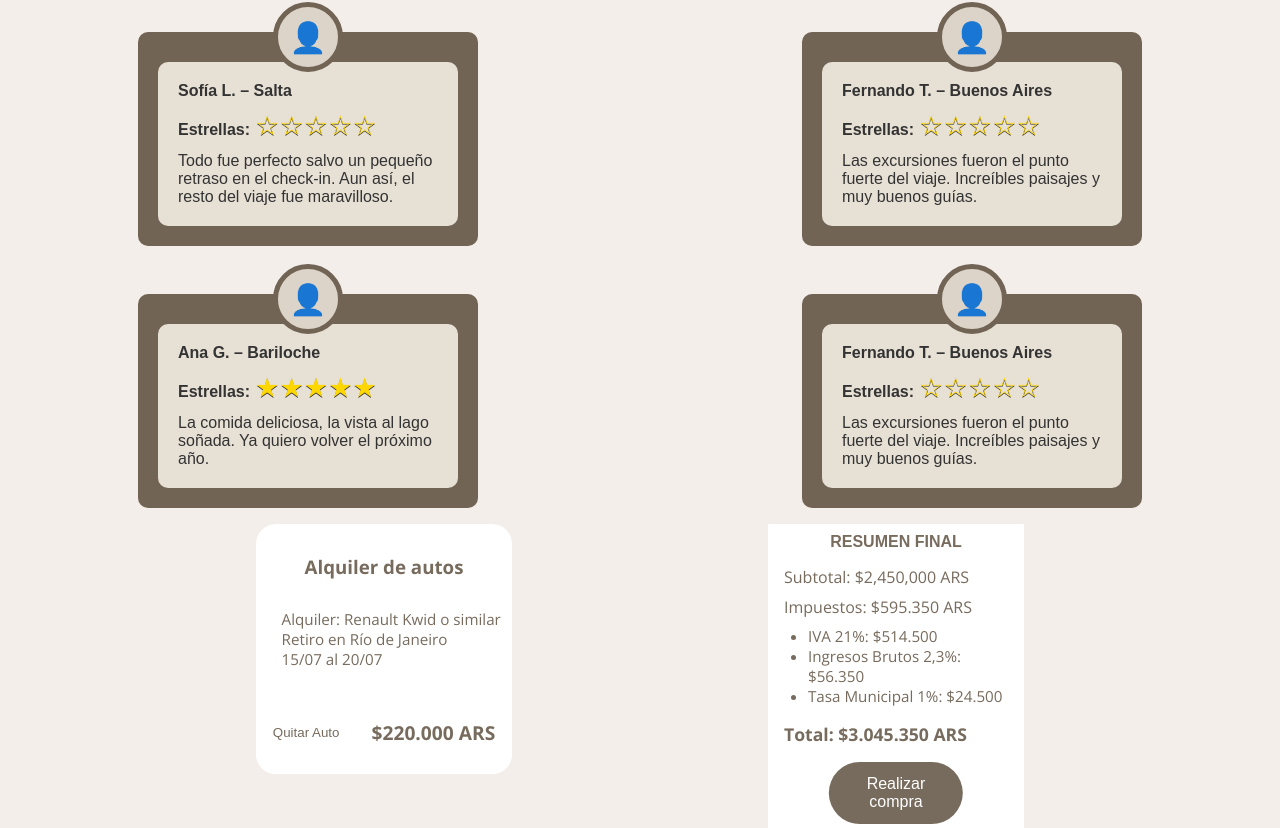
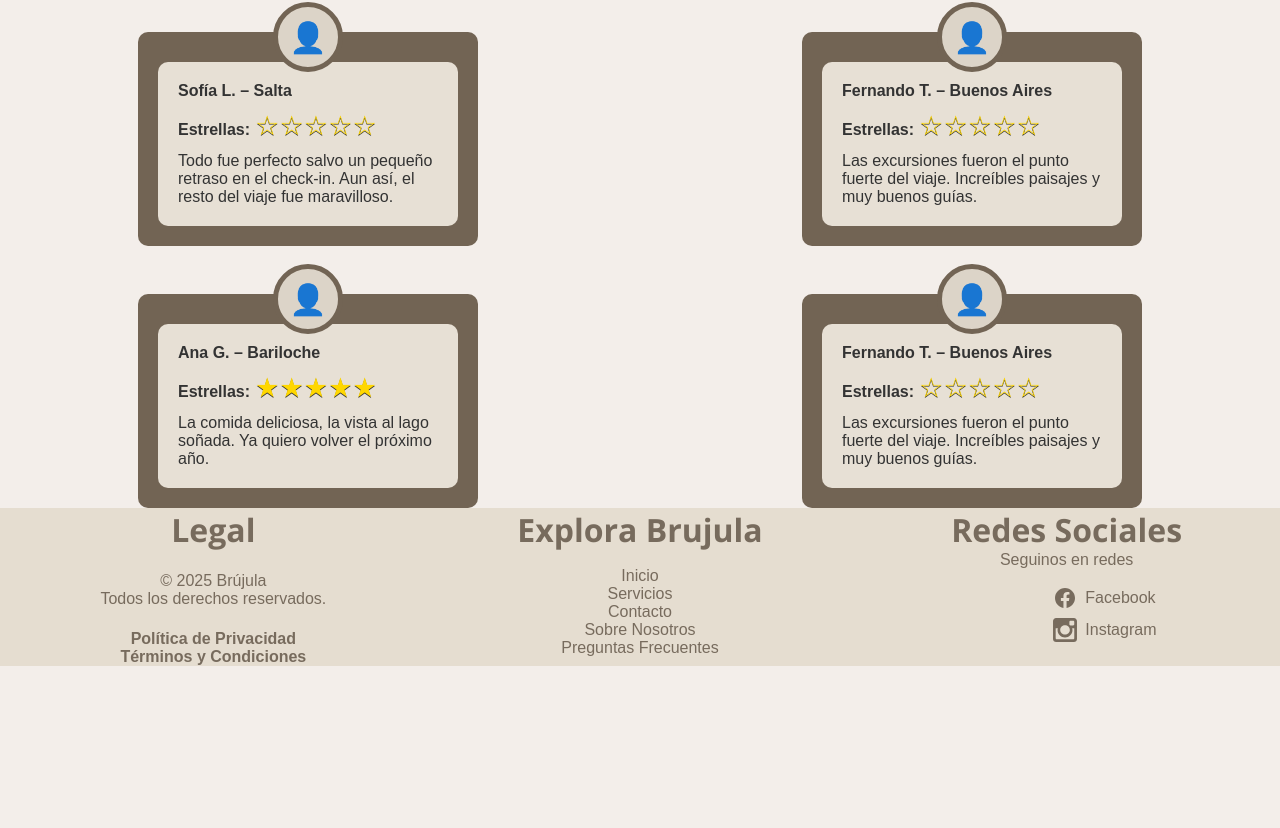
Before and after one commit to juanMarcosChalu/olimpiada-grupo-A, a React (Vite) app in the folder olim/: page / in a window 1280 px wide. Shown: the part 1972-2800 px from the top of the page. After the commit the page ends 2638 px from the top, so only its background shows below. Built offline with nearby package versions, Linux system fonts and the light colour scheme.

Commit message:
1.4.5
 mejoria de carrito de compra abismal, todo hecho por mi, la mejor, se acercan cositasssssssssssss

```diff
--- a/olim/src/App.jsx
+++ b/olim/src/App.jsx
@@ -44,7 +44,6 @@ function App() {
             <SectionHome />
             <Carousel />
             <Testimonios />
-            <SectionsCarrito />
             <Footer />
           </>
         } />
@@ -228,6 +227,21 @@ function App() {
        </>
        } />
 
+       <Route path='/carrito' element={
+        <>
+        <Header
+        title={<h1>Tu carrito de compras</h1>}
+        menuItems={[
+        <Link to="/" key="inicio">Inicio</Link>,
+        <ServiciosMenu key="servicios" />,
+        <Link to="/contacto" key="contacto">Contacto</Link>,
+      ]}
+      />
+    <SectionsCarrito />
+    <Footer />
+  </>
+} />
+
 
 
       </Routes>
--- a/olim/src/components/Layouts/header.jsx
+++ b/olim/src/components/Layouts/header.jsx
@@ -27,10 +27,12 @@ function Header({ title, menuItems = [], backgroundColorProp }) {
             )
           )}
 
-          {/* Icono usuario fijo al final */}
           <li className={styles.navbarPc}>
+            <Link to="/carrito">
             <SvgCarrito />
-          </li>
+            </Link>
+            </li>
+
           <li className={styles.navbarPc}>
             <UsuarioMenu />
           </li>
--- a/olim/src/components/sections/carrito/SectionsCarrito.jsx
+++ b/olim/src/components/sections/carrito/SectionsCarrito.jsx
@@ -1,65 +1,251 @@
-import React from "react";
+import React, { useState } from "react";
 import styles from "../../../styles/SectionCarrito.module.css";
 
+import image_of_paris from "../../../assets/paris.jpg";
+import image_of_captur from "../../../assets/captur.jpg";
+
 function SectionsCarrito() {
+  const [servicios, setServicios] = useState([
+    {
+      id: 1,
+      categoria: "Alquiler de auto",
+      nombre: "Renault Captur",
+      ubicacion: "Río de Janeiro",
+      fechaInicio: "2025-07-15",
+      fechaFin: "2025-07-20",
+      dias: 5,
+      precioPorDia: 44000,
+      imagenSrc: image_of_captur,
+    },
+    {
+      id: 2,
+      categoria: "Paquete turístico",
+      nombre: "París, Francia",
+      ubicacion: "París",
+      fechaInicio: "2025-08-10",
+      fechaFin: "2025-08-15",
+      dias: 5,
+      precioPorDia: 240000,
+      imagenSrc: image_of_paris,
+      personas: 2,
+    },
+  ]);
 
-    return (
-        <section className={styles.carritoSection}>
+  const [mostrarPago, setMostrarPago] = useState(false);
+  const [modalAbierto, setModalAbierto] = useState(false);
+  const [servicioEditando, setServicioEditando] = useState(null);
 
-            <aside className={styles.asideProductos}>
+  const abrirModal = (servicio) => {
+    setServicioEditando({ ...servicio });
+    setModalAbierto(true);
+  };
 
-                <h1>Alquiler de autos</h1>
-                <ol>
-                    <li>Alquiler: Renault Kwid o similar
-                    </li>
-                    <li>Retiro en Río de Janeiro
-                    </li>
-                    <li>15/07 al 20/07</li>
-                </ol>
+  const cerrarModal = () => {
+    setModalAbierto(false);
+    setServicioEditando(null);
+  };
 
+  // Esta función actualiza la fecha y recalcula días automáticamente
+  const handleFechaChange = (campo, valor) => {
+    const nuevoServicio = {
+      ...servicioEditando,
+      [campo]: valor,
+    };
 
-                <section className={styles.divContainer}>
-                    <button>Quitar Auto</button>
-                    <span>
-                        $220.000  ARS
-                    </span>
-                </section>
+    if (nuevoServicio.fechaInicio && nuevoServicio.fechaFin) {
+      const inicio = new Date(nuevoServicio.fechaInicio);
+      const fin = new Date(nuevoServicio.fechaFin);
+      const diffTime = fin - inicio;
+      const diffDias = Math.ceil(diffTime / (1000 * 60 * 60 * 24));
+      nuevoServicio.dias = diffDias > 0 ? diffDias : 1;
+    }
 
-            </aside>
+    setServicioEditando(nuevoServicio);
+  };
 
-            <aside className={styles.asidePrevista}>
-                <article className={styles.articleResumen}>
-                    <h1>RESUMEN FINAL</h1>
-                    <section className={styles.sectionTexto}>
-                        <p className={styles.subtotal}>Subtotal: $2,450,000 ARS</p>
-                        <p className={styles.impuestos}>Impuestos: $595.350 ARS</p>
+  const guardarCambios = () => {
+    if (!servicioEditando) return;
+    const actualizado = { ...servicioEditando };
 
-                        <ul className={styles.listaImpuestos}>
-                            <li>IVA 21%: $514.500</li>
-                            <li>Ingresos Brutos 2,3%: $56.350</li>
-                            <li>Tasa Municipal 1%: $24.500</li>
-                        </ul>
-                        <p className={styles.total}>Total: <strong>$3.045.350 ARS</strong></p>
-                        <button className={styles.botonCompra}>Realizar compra</button>
-                    </section>
-                </article>
+    setServicios((prev) =>
+      prev.map((s) => (s.id === actualizado.id ? actualizado : s))
+    );
+    cerrarModal();
+  };
 
-                {/* cambiar estos li para que eligan el metodo de pago  */}
+  const quitarServicio = (id) => {
+    setServicios(servicios.filter((s) => s.id !== id));
+  };
 
-                {/*<article className={styles.articlePago}>
-                    <h1>ELEGÍ TU FORMA DE PAGO</h1>
-                    <ol>
-                        <li>Transferencia bancaria</li>
-                        <li>Targeta de credito/efectivo</li>
-                    </ol>
-                    <button className={styles.botonCompra2}>Pagar con mercado pago</button>
-                </article>   */}
+  const subtotal = servicios.reduce(
+    (acc, s) => acc + s.precioPorDia * s.dias,
+    0
+  );
+  const iva = subtotal * 0.21;
+  const ingresosBrutos = subtotal * 0.023;
+  const total = subtotal + iva + ingresosBrutos;
 
+  return (
+    <>
+      <section className={styles.carritoSection}>
+        <div className={styles.serviciosContainer}>
+          {servicios.length === 0 ? (
+            <p className={styles.sinServicios}>No hay servicios agregados.</p>
+          ) : (
+            servicios.map((servicio) => (
+              <article key={servicio.id} className={styles.servicioCard}>
+                <div className={styles.imagenContainer}>
+                  <img
+                    src={servicio.imagenSrc}
+                    alt={servicio.nombre}
+                    className={styles.imagenServicio}
+                  />
+                </div>
+                <div className={styles.infoServicio}>
+                  <h3 className={styles.categoria}>{servicio.categoria}</h3>
+                  <p className={styles.nombre}>{servicio.nombre}</p>
+                  <p className={styles.ubicacion}>📍 {servicio.ubicacion}</p>
+                  <p className={styles.fechas}>
+                    📅 {servicio.fechaInicio} - {servicio.fechaFin} ({servicio.dias}{" "}
+                    días)
+                  </p>
+                  {servicio.personas !== undefined && (
+                    <p className={styles.personas}>
+                      👥 {servicio.personas} persona
+                      {servicio.personas > 1 ? "s" : ""}
+                    </p>
+                  )}
+                  <p className={styles.precio}>
+                    💲 {servicio.precioPorDia.toLocaleString()} ARS x día
+                  </p>
+                  <p className={styles.totalServicio}>
+                    Total:{" "}
+                    <strong>
+                      ${(servicio.precioPorDia * servicio.dias).toLocaleString()} ARS
+                    </strong>
+                  </p>
+                  <div className={styles.botonesServicio}>
+                    <button
+                      className={styles.btnQuitar}
+                      onClick={() => quitarServicio(servicio.id)}
+                    >
+                      Quitar
+                    </button>
+                    <button
+                      className={styles.btnEditar}
+                      onClick={() => abrirModal(servicio)}
+                    >
+                      Editar
+                    </button>
+                  </div>
+                </div>
+              </article>
+            ))
+          )}
+        </div>
 
+        <aside className={styles.resumenContainer}>
+          <h2>Resumen Final</h2>
 
-            </aside>
-        </section>
+          {/* Resumen SIEMPRE visible */}
+          <p>Subtotal: ${subtotal.toLocaleString()} ARS</p>
+          <p>IVA 21%: ${iva.toLocaleString()}</p>
+          <p>Ingresos Brutos 2.3%: ${ingresosBrutos.toLocaleString()}</p>
+          <p className={styles.totalFinal}>
+            Total: <strong>${total.toLocaleString()} ARS</strong>
+          </p>
 
-    )
+          {/* Métodos de pago que aparecen solo al hacer click */}
+          {mostrarPago && (
+            <section className={styles.metodosPago}>
+              <h3>Elegí tu forma de pago</h3>
+              <button
+                className={styles.btnMercadoPago}
+                onClick={() => alert("Integración con Mercado Pago")}
+              >
+                Pagar con Mercado Pago
+              </button>
+            </section>
+          )}
+
+          <button
+            className={styles.botonCompra}
+            onClick={() => setMostrarPago(!mostrarPago)}
+            disabled={servicios.length === 0}
+          >
+            {mostrarPago ? "Cancelar" : "Realizar compra"}
+          </button>
+        </aside>
+      </section>
+
+      {modalAbierto && (
+        <div className={styles.modalOverlay}>
+          <div className={styles.modalContent}>
+            <h3>Editar Servicio</h3>
+
+            <label>
+              Nombre:
+              <input
+                type="text"
+                value={servicioEditando.nombre}
+                onChange={(e) =>
+                  setServicioEditando({
+                    ...servicioEditando,
+                    nombre: e.target.value,
+                  })
+                }
+              />
+            </label>
+
+            <label>
+              Fecha inicio:
+              <input
+                type="date"
+                value={servicioEditando.fechaInicio}
+                onChange={(e) => handleFechaChange("fechaInicio", e.target.value)}
+              />
+            </label>
+
+            <label>
+              Fecha fin:
+              <input
+                type="date"
+                value={servicioEditando.fechaFin}
+                onChange={(e) => handleFechaChange("fechaFin", e.target.value)}
+              />
+            </label>
+
+            {(servicioEditando.categoria === "Vuelo" ||
+              servicioEditando.categoria === "Paquete turístico") && (
+              <label>
+                Cantidad de personas:
+                <input
+                  type="number"
+                  min="1"
+                  value={servicioEditando.personas || 1}
+                  onChange={(e) =>
+                    setServicioEditando({
+                      ...servicioEditando,
+                      personas: Math.max(1, Number(e.target.value)),
+                    })
+                  }
+                />
+              </label>
+            )}
+
+            <div className={styles.modalBotones}>
+              <button onClick={guardarCambios} className={styles.btnGuardar}>
+                Guardar
+              </button>
+              <button onClick={cerrarModal} className={styles.btnCancelar}>
+                Cancelar
+              </button>
+            </div>
+          </div>
+        </div>
+      )}
+    </>
+  );
 }
+
 export default SectionsCarrito;
--- a/olim/src/styles/SectionCarrito.module.css
+++ b/olim/src/styles/SectionCarrito.module.css
@@ -1,198 +1,308 @@
 .carritoSection {
+  display: flex;
+  gap: 2rem;
+  padding: 2rem;
+  background-color: #f3eeea;
+  min-height: 100vh;
+  font-family: "Open Sans", sans-serif;
+  box-sizing: border-box;
+}
+
+/* Container servicios */
+.serviciosContainer {
+  flex: 2;
+  display: flex;
+  flex-direction: column;
+  gap: 1.5rem;
+  max-height: 75vh; /* menos altura para que quede menos grande */
+  overflow-y: auto;
+  padding-right: 1rem;
+  border-right: 1px solid #ccc;
+}
+
+/* Sin servicios */
+.sinServicios {
+  font-size: 1.2rem;
+  color: #776b5d;
+  text-align: center;
+  margin-top: 3rem;
+}
+
+/* Card servicio */
+.servicioCard {
+  display: flex;
+  gap: 1rem;
+  background: white;
+  border-radius: 15px;
+  box-shadow: 0 2px 8px rgb(0 0 0 / 0.1);
+  padding: 1rem;
+  align-items: center;
+  max-width: 600px; /* límite ancho */
+  margin: 0 auto; /* centrar */
+}
+
+/* Imagen servicio - más grande */
+.imagenContainer {
+  height: 13rem;
+  overflow: hidden;
+}
+
+.imagenServicio {
   width: 100%;
-    min-height: 100vh;
-    padding-top: 1rem;
-    padding-bottom: 1rem;
-    background-color: #f3eeea;
-    position: relative;
+  height: 100%;
+  object-fit: cover;
+}
+
+/* Info textual */
+.infoServicio {
+  flex: 1;
   display: flex;
-    justify-content: start;
+  flex-direction: column;
+  gap: 0.3rem;
+}
+
+.categoria {
+  font-size: 0.9rem;
+  font-weight: 700;
+  color: #776b5d;
+  text-transform: uppercase;
+}
+
+.nombre {
+  font-size: 1.1rem;
+  font-weight: 600;
+  color: #3a2e25;
+}
+
+.ubicacion,
+.fechas,
+.precio,
+.totalServicio,
+.personas {
+  font-size: 0.9rem;
+  color: #776b5d;
+}
+
+.totalServicio {
+  font-weight: 700;
+  margin-top: 0.3rem;
+}
+
+/* Botones quitar y editar */
+.botonesServicio {
+  margin-top: 0.5rem;
+  display: flex;
+  gap: 1rem;
+}
+
+.btnQuitar,
+.btnEditar {
+  padding: 0.3rem 0.8rem;
+  border-radius: 999px;
+  border: none;
+  cursor: pointer;
+  font-weight: 600;
+  font-size: 0.9rem;
+  transition: background-color 0.3s ease;
+}
+
+.btnQuitar {
+  background-color: #e4c1c1;
+  color: #7a4949;
+}
+
+.btnQuitar:hover {
+  background-color: #d17777;
+  color: white;
+}
+
+.btnEditar {
+  background-color: #c1d4e4;
+  color: #486c7a;
+}
+
+.btnEditar:hover {
+  background-color: #7a9db8;
+  color: white;
+}
+
+.resumenContainer {
+  flex: 1;
+  background: white;
+  border-radius: 15px;
+  padding: 1.5rem;
+  box-shadow: 0 2px 8px rgb(0 0 0 / 0.1);
+  display: flex;
+  flex-direction: column;
+  gap: 1rem;
+  height: fit-content;
+  box-sizing: border-box;
+  cursor: default;
+}
+
+.resumenContainer h2 {
+  margin: 0;
+  color: #3a2e25;
+  text-align: center;
+  line-height: normal;
+  user-select: none;
 }
 
 
-/* seccion alquiler de autos */
-
-.asideProductos {
-    position: absolute;
-    background-color: white;
-    border-radius: 20px;
-    height: 30%;
-    width: 20%;
-    left: 20%;
-    font-family: "Open Sans";
+.resumenContainer.resumenDesplegado {
+  max-height: 100vh; /* despliega todo */
+  overflow-y: auto;
+  cursor: default;
 }
 
-.asideProductos h1 {
+.resumenContainer p {
+  color: #776b5d;
+  font-size: 1rem;
+  margin: 0;
+}
+
+.totalFinal {
+  font-weight: 700;
+  font-size: 1.2rem;
+  color: #3a2e25;
+  margin-top: 1rem;
+  text-align: center;
+}
+
+.botonCompra {
+  padding: 0.8rem;
+  border: none;
+  background-color: #776b5d;
+  color: white;
+  border-radius: 999px;
+  cursor: pointer;
+  font-weight: 700;
+  font-size: 1rem;
+  transition: background-color 0.4s ease;
+  width: 100%;
+}
+
+.botonCompra:disabled {
+  background-color: #c4b9af;
+  cursor: not-allowed;
+}
+
+.botonCompra:hover:not(:disabled) {
+  background-color: #585046;
+}
+
+/* Métodos de pago */
+.metodosPago {
+  margin-top: 1rem;
+  text-align: center;
+}
+
+.metodosPago h3 {
+  margin-bottom: 1rem;
+  color: #3a2e25;
+}
+
+.btnMercadoPago {
+  background-color: #009ee3;
+  color: white;
+  padding: 0.8rem 1.2rem;
+  border-radius: 999px;
+  border: none;
+  cursor: pointer;
+  font-weight: 700;
+  font-size: 1rem;
+  transition: background-color 0.3s ease;
+  width: 100%;
+}
+
+.btnMercadoPago:hover {
+  background-color: #0072a3;
+}
+
+/* Modal overlay */
+.modalOverlay {
+  position: fixed;
+  top: 0;
+  left: 0;
+  width: 100vw;
+  height: 100vh;
+  background-color: rgba(0, 0, 0, 0.4);
   display: flex;
   justify-content: center;
   align-items: center;
-    color: #776b5d;
-    height: 34%;
+  z-index: 9999;
 }
 
-.asideProductos ol {
-    position: relative;
-    list-style-type: none;
-    padding-left: 10%;
-    color: #776b5d;
-    height: 33%;
-    font-size: 0.95rem;
+/* Modal contenido */
+.modalContent {
+  background: white;
+  padding: 2rem;
+  border-radius: 15px;
+  width: 350px;
+  max-width: 90%;
+  box-shadow: 0 4px 10px rgba(0, 0, 0, 0.3);
+  display: flex;
+  flex-direction: column;
+  gap: 1rem;
 }
 
-.divContainer {
-    display: flex;
-    justify-content: center;
-    align-items: center;
-    gap: 2rem;
-    background-color: #fff;
-    position: relative;
-    height: 33%;
+.modalContent h3 {
+  margin: 0;
+  text-align: center;
+  color: #3a2e25;
+}
+
+.modalContent label {
+  font-weight: 600;
+  font-size: 0.9rem;
   color: #776b5d;
   display: flex;
-    border-radius: 20px;
+  flex-direction: column;
+  gap: 0.3rem;
 }
 
-.divContainer button {
-    background-color: white;
-    color: #776b5d;
-    position: relative;
-    border: none;
+.modalContent input[type="text"],
+.modalContent input[type="date"],
+.modalContent input[type="number"] {
+  padding: 0.5rem;
+  border: 1px solid #ccc;
+  border-radius: 8px;
+  font-size: 1rem;
+  color: #3a2e25;
 }
 
-.divContainer button:hover {
-    cursor: pointer;
-    color: #000000;
+.modalBotones {
+  display: flex;
+  justify-content: space-between;
+  gap: 1rem;
 }
 
-.divContainer span {
-    font-weight: bold;
-    font-size: 1.2rem
+.btnGuardar,
+.btnCancelar {
+  flex: 1;
+  padding: 0.7rem;
+  font-weight: 700;
+  font-size: 1rem;
+  border-radius: 999px;
+  cursor: pointer;
+  border: none;
+  transition: background-color 0.3s ease;
 }
 
-
-/* seccion resumen final */
-
-.asidePrevista {
-    background-color: white;
-    position: absolute;
-    left: 60%;
-    width: 20%;
-    height: 40%;
+.btnGuardar {
+  background-color: #776b5d;
+  color: white;
 }
 
-.articleResumen {
-    position: relative;
+.btnGuardar:hover {
+  background-color: #585046;
 }
 
-.articleResumen h1 {
-    position: relative;
-    display: flex;
-    justify-content: center;
-    top: 50%;
-    transform: translateY(50%);
-    color: hsl(32, 12%, 42%);
+.btnCancelar {
+  background-color: #ccc;
+  color: #333;
 }
 
-
-.sectionTexto {
-    font-family: "Open Sans", sans-serif;
-    color: #776b5d;
-    padding: 1rem;
+.btnCancelar:hover {
+  background-color: #aaa;
 }
-
-.subtotal,
-.impuestos {
-    margin: 0.5rem 0;
-    font-size: 1rem;
-}
-
-.listaImpuestos {
-    list-style-type: disc;
-    padding-left: 1.5rem;
-    margin-top: 0.5rem;
-    margin-bottom: 1rem;
-    color: #776b5d;
-    font-size: 0.95rem;
-}
-
-.total {
-    font-weight: bold;
-    font-size: 1.1rem;
-    margin: 1rem 0;
-    color: #776b5d;
-}
-
-.botonCompra {
-    width: 60%;
-    position: relative;
-    left: 50%;
-    transform: translateX(-50%);
-    background-color: #776b5d;
-    color: white;
-    padding: 0.8rem;
-    border: none;
-    border-radius:999px;
-    cursor: pointer;
-    font-weight: 500;
-    font-size: 1rem;
-    transition: all 500ms;
-
-    &:hover {
-        background-color: #585046;
-    }
-}
-
-
-
-
-/* seccion que se abre para elegir metodo de pago */
-
-.articlePago {
-    position: relative;
-    font-family: "Open Sans";
-    background-color: white;
-    width: 100%;
-    height: 70%;
-    margin-top: 5rem;
-}
-
-.articlePago h1 {
-    width: 100%;
-    height: 33%;
-    display: flex;
-    justify-content: center;
-    align-items: center;
-    color: #776b5d;
-}
-
-.articlePago ol {
-    color: #776b75;
-    width: 100%;
-    height: 33%;
-    position: relative;
-    list-style-type: none;
-    text-align: center;
-}
-
-.articlePago a{
-
-}
-
-.botonCompra2 {
-    position: relative;
-    left: 50%;
-    transform: translateX(-50%);
-    background-color: #009ee3;
-    color: white;
-    padding: 1rem 1.2rem;
-    border: none;
-    border-radius: 999px;
-    cursor: pointer;
-    font-weight: 500;
-    font-size: 1rem;
-    transition: all 500ms ease;
-
-    &:hover {
-        background-color: #0072a3;
-    }
-}
```
Lines whose indentation alone changed are shown as unchanged.
